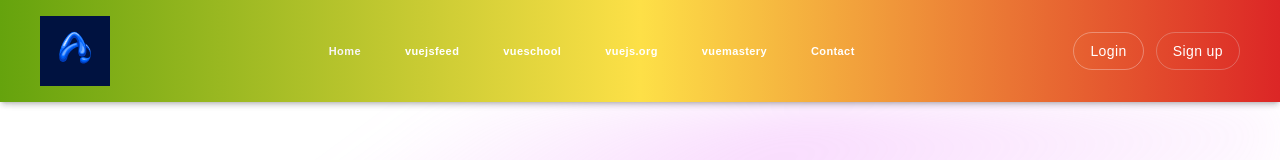
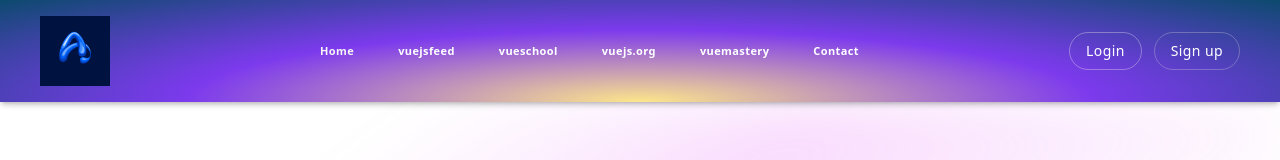
Before and after one commit to sakhike1/VueBlog, a Vue app: page / in a window 1280 px wide. Shown: the top 160 px of the page. Built offline with nearby package versions, Linux system fonts and the light colour scheme.

Commit message:
made changes on the nav

```diff
--- a/src/input.css
+++ b/src/input.css
@@ -157,7 +157,7 @@
 
 .nav1{
   @apply
-  flex shadow-md py-4 px-4 sm:px-10  bg-gradient-to-r from-lime-600 via-yellow-300 to-red-600 font-[sans-serif] min-h-[70px] tracking-wide relative z-50;
+  flex shadow-md py-4 px-4 sm:px-10  bg-[radial-gradient(ellipse_at_bottom,_var(--tw-gradient-stops))] from-amber-200 via-violet-600 to-sky-900 tracking-wide relative z-50;
 }
 
 .nav2{
```
